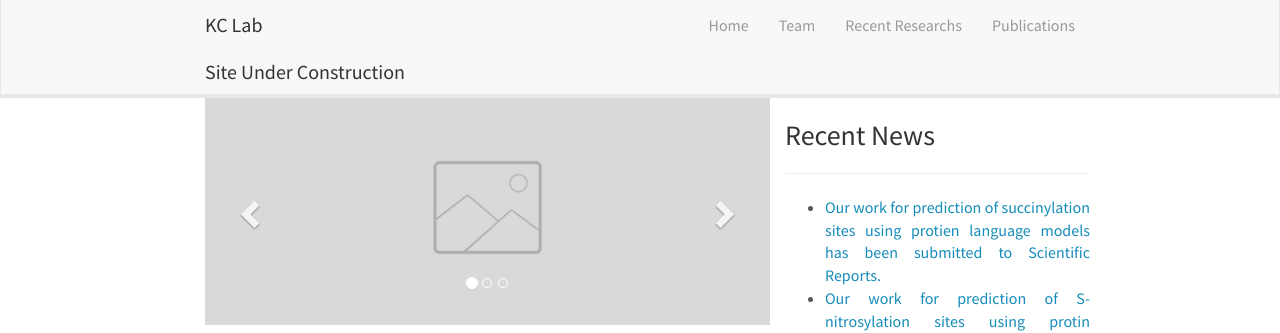
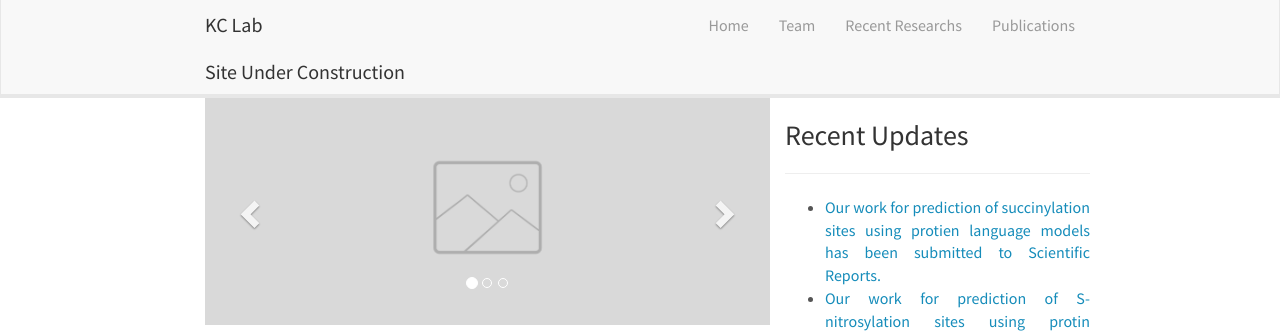
Before and after one commit to pawelparker/KCLabMTU.github.io, a Jekyll site: the page built from _pages/home.md, in a window 1280 px wide. Shown: the top 333 px of the page. Built offline with Jekyll 4.4.1, drawn with Linux system fonts in a browser that asks for light colours; nearby versions of some CDN libraries.

Commit message:
Update latest-notices-sidebar.html

```diff
--- a/_includes/latest-notices-sidebar.html
+++ b/_includes/latest-notices-sidebar.html
@@ -1,7 +1,7 @@
 
 <div class="row" style="margin-top: 5px;">
 <hr>
-<h3>Recent News</h3>
+<h3>Recent Updates</h3>
 <hr>
 <ul>
 	<li>
```
